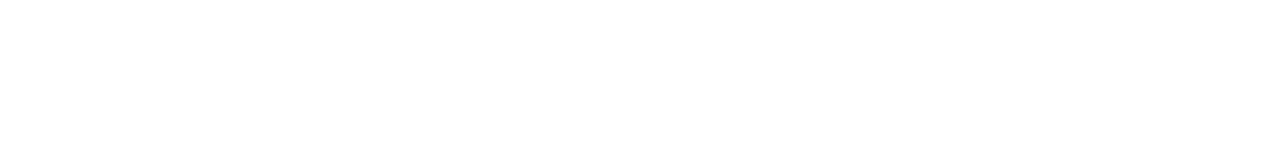
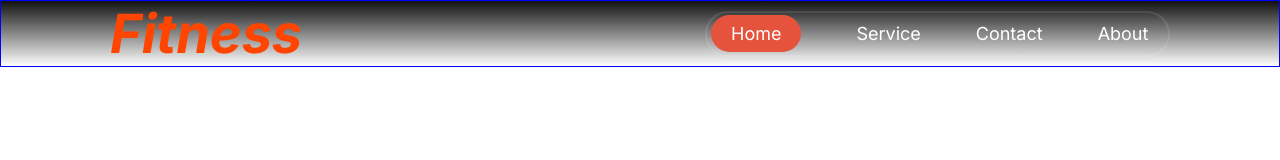
Before and after one commit to hadialhamza/Assignment-2, a plain HTML site: page index.html in a window 1280 px wide. Drawn offline with Linux system fonts and the light colour scheme; a web font is replaced by a local one.

Commit message:
nav bar added

```diff
--- a/index.html
+++ b/index.html
@@ -5,6 +5,30 @@
     <meta name="viewport" content="width=device-width, initial-scale=1.0" />
     <title>Assignment 2</title>
     <link rel="stylesheet" href="style.css" />
+    <link rel="preconnect" href="https://fonts.googleapis.com" />
+    <link rel="preconnect" href="https://fonts.gstatic.com" crossorigin />
+    <link
+      href="https://fonts.googleapis.com/css2?family=Inter:ital,opsz,wght@0,14..32,100..900;1,14..32,100..900&display=swap"
+      rel="stylesheet"
+    />
+    <link href="https://fonts.cdnfonts.com/css/miama" rel="stylesheet" />
   </head>
-  <body></body>
+  <body>
+    <header>
+      <nav class="nav-bar flex">
+        <div class="nav-title">
+          <h2>Fitness</h2>
+        </div>
+        <div id="nav" class="nav-items flex">
+          <a id="home-button" href="#">Home</a>
+          <a href="#">Service</a>
+          <a href="#">Contact</a>
+          <a href="#">About</a>
+        </div>
+        <div id="menu">
+          <img src="images/hamburger.png" alt="" />
+        </div>
+      </nav>
+    </header>
+  </body>
 </html>
--- a/style.css
+++ b/style.css
@@ -0,0 +1,87 @@
+/* universal style */
+
+* {
+  margin: 0;
+  padding: 0;
+  box-sizing: border-box;
+  font-family: Inter;
+}
+
+/* shared style */
+
+.flex {
+  display: flex;
+  justify-content: center;
+  align-items: center;
+}
+
+/* Header section style */
+
+header {
+  border: 1px solid blue;
+  max-width: 1440px;
+  margin: 0 auto;
+  background: linear-gradient(
+    180deg,
+    rgb(17, 17, 17),
+    rgba(119, 119, 119, 0) 100%
+  );
+}
+/* Nav section style */
+
+#menu {
+  display: none;
+}
+
+.nav-bar {
+  max-width: 1060px;
+  margin: 0 auto;
+  justify-content: space-between;
+}
+
+.nav-title {
+  font-size: 2.25rem;
+  font-weight: 800;
+  font-style: italic;
+  color: orangered;
+}
+.nav-items {
+  width: 465px;
+  height: 46px;
+  border: 2px solid rgba(255, 255, 255, 0.1);
+  border-radius: 39px;
+  justify-content: flex-start;
+  gap: 55px;
+  padding: 4px;
+}
+.nav-items > a {
+  text-decoration: none;
+  color: white;
+  font-size: 1.125rem;
+  font-weight: 400;
+}
+#home-button {
+  background-color: rgb(230, 83, 60);
+  padding: 8px 20px;
+  border: none;
+  border-radius: 46px;
+}
+
+/* media quary small device */
+
+@media screen and (max-width: 576px) {
+  #menu {
+    display: block;
+  }
+  #menu img {
+    width: 30px;
+    height: 30px;
+  }
+  #nav {
+    display: none;
+  }
+
+  .nav-bar {
+    margin: 52px 20px auto 20px;
+  }
+}
```
Also changed, not shown: images/hamburger.png (added), images/menus.png (added).
